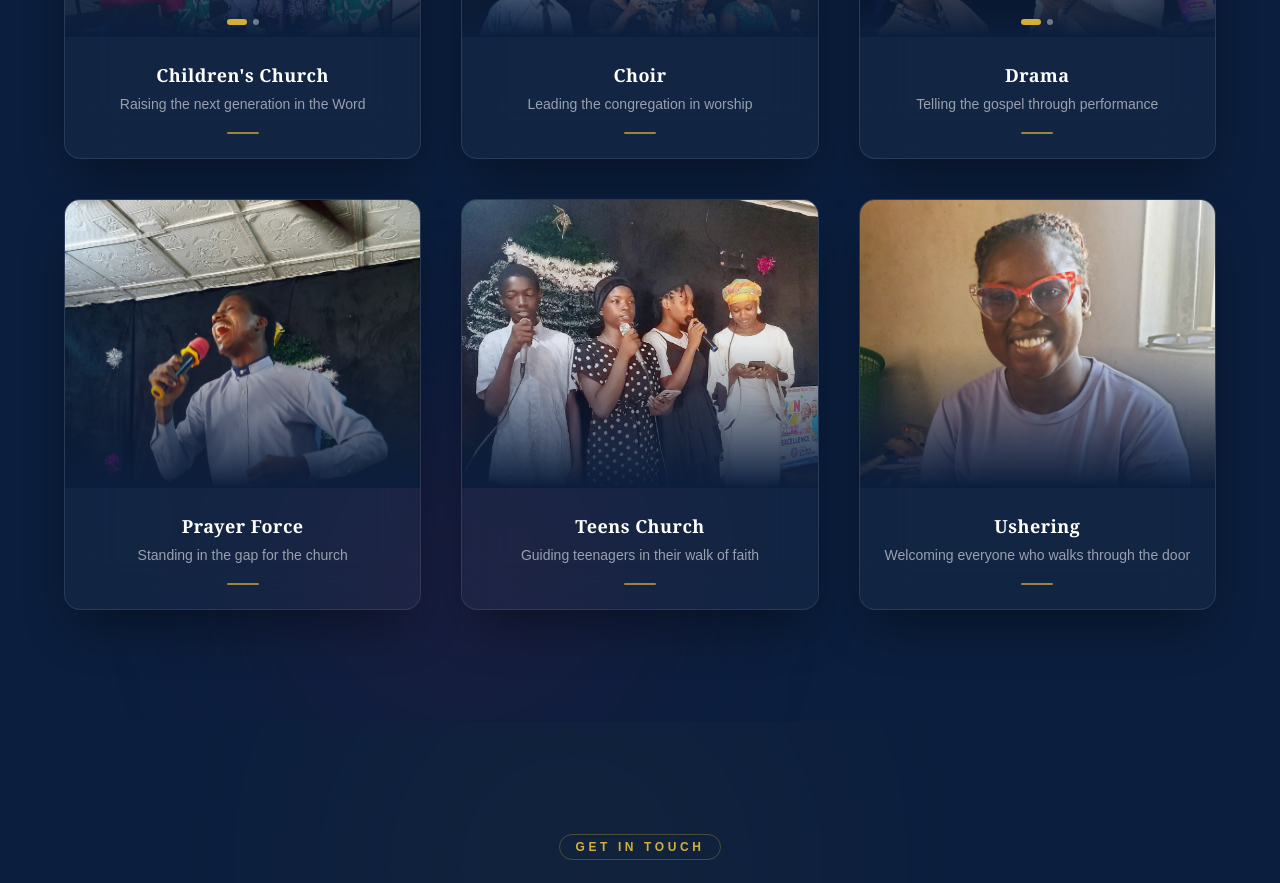
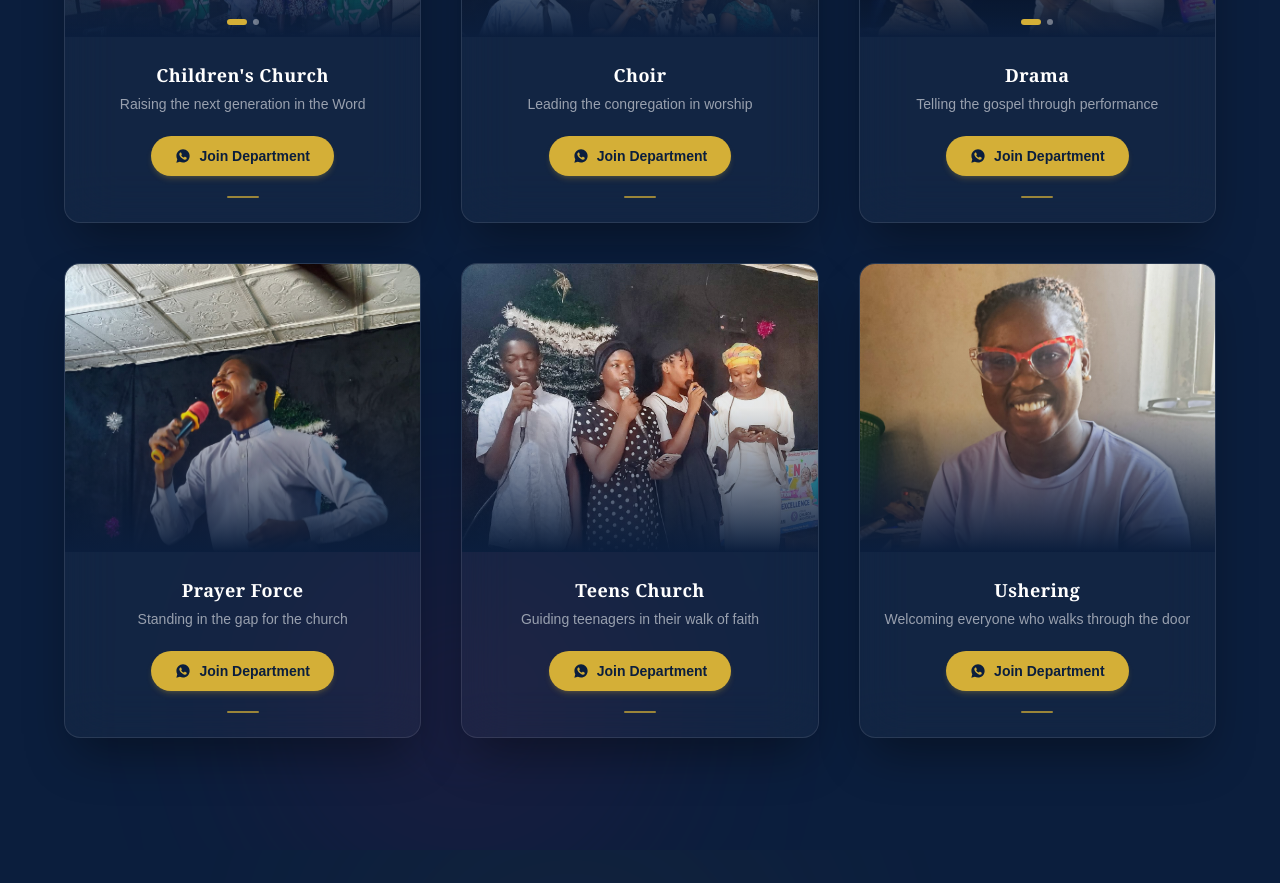
Before and after one commit to CodeWithHife/RCCG-Rehobooth-Chapel-Church-Website, a Next.js app: page / in a window 1280 px wide. Shown: the part 2940-3823 px from the top of the page. Built offline with nearby package versions, Linux system fonts and the light colour scheme.

Commit message:
new update

```diff
--- a/src/app/components/Department.tsx
+++ b/src/app/components/Department.tsx
@@ -4,6 +4,8 @@
 import { useEffect, useState } from "react";
 import Image from "next/image";
 import Reveal from "./Reveal";
+
+const PASTOR_PHONE = "2349112521558"; // Pastor Tosin Adewale
 
 const departments = [
   { name: "Children's Church", tagline: "Raising the next generation in the Word", images: ["/department/children1.jpg", "/department/children2.jpg"] },
@@ -25,6 +27,8 @@ function DepartmentCard({ name, tagline, images }: { name: string; tagline: stri
     return () => clearInterval(interval);
   }, [images.length]);
 
+  const whatsappUrl = "https://wa.me/" + PASTOR_PHONE + "?text=" + encodeURIComponent("Hello, I'd like to join the " + name + " department.");
+
   return (
     <div className="group relative bg-white/[0.03] backdrop-blur-xl border border-white/10 rounded-2xl overflow-hidden shadow-2xl shadow-black/40 transition-all duration-500 hover:border-[#D4AF37]/50 hover:-translate-y-2 hover:shadow-[0_20px_60px_-15px_rgba(212,175,55,0.35)]">
       <div className="relative w-full h-72 overflow-hidden">
@@ -45,8 +49,16 @@ function DepartmentCard({ name, tagline, images }: { name: string; tagline: stri
 
       <div className="relative p-6 text-center">
         <h3 className="text-white font-serif font-bold text-lg mb-1 tracking-wide">{name}</h3>
-        <p className="text-gray-400 text-sm leading-relaxed">{tagline}</p>
-        <div className="w-8 h-[2px] bg-[#D4AF37] mx-auto mt-4 rounded-full opacity-70" />
+        <p className="text-gray-400 text-sm leading-relaxed mb-5">{tagline}</p>
+
+        <a href={whatsappUrl} target="_blank" rel="noopener noreferrer" className="inline-flex items-center gap-2 bg-[#D4AF37] text-[#0B1E3D] font-bold text-sm px-6 py-2.5 rounded-full shadow-md shadow-[#D4AF37]/20 transition-all duration-300 hover:shadow-lg hover:shadow-[#D4AF37]/40 hover:-translate-y-0.5 hover:bg-[#e6c458]">
+          <svg className="w-4 h-4" viewBox="0 0 24 24" fill="currentColor">
+            <path d="M12.04 2C6.58 2 2.13 6.45 2.13 11.91c0 1.75.46 3.45 1.32 4.95L2 22l5.29-1.39a9.9 9.9 0 0 0 4.75 1.21h.01c5.46 0 9.9-4.45 9.9-9.91C21.96 6.45 17.5 2 12.04 2zm5.85 14.03c-.24.68-1.19 1.25-1.94 1.4-.51.11-1.17.19-3.42-.73-2.87-1.19-4.72-4.06-4.86-4.25-.14-.19-1.16-1.54-1.16-2.94s.72-2.09.98-2.37c.24-.27.53-.34.71-.34.18 0 .35 0 .5.01.16.01.38-.06.6.46.24.55.79 1.93.86 2.07.07.14.11.3.02.48-.09.19-.13.3-.26.46-.13.16-.27.35-.39.47-.13.13-.26.27-.11.53.14.27.65 1.07 1.4 1.73.97.86 1.78 1.13 2.05 1.26.27.13.42.11.58-.07.16-.18.68-.79.86-1.06.18-.27.36-.22.6-.13.24.09 1.53.72 1.79.85.27.13.44.19.51.3.06.11.06.65-.18 1.33z" />
+          </svg>
+          Join Department
+        </a>
+
+        <div className="w-8 h-[2px] bg-[#D4AF37] mx-auto mt-5 rounded-full opacity-70" />
       </div>
     </div>
   );
```
